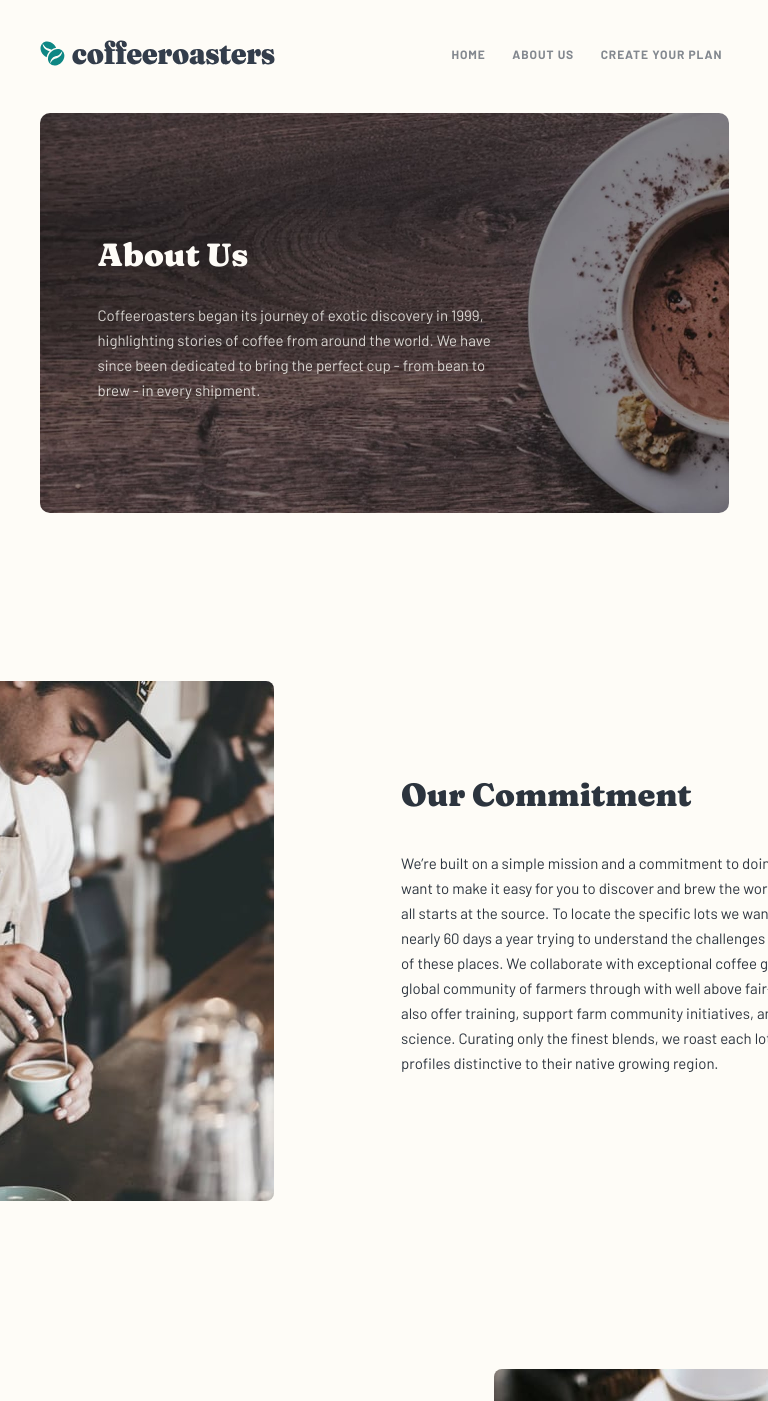
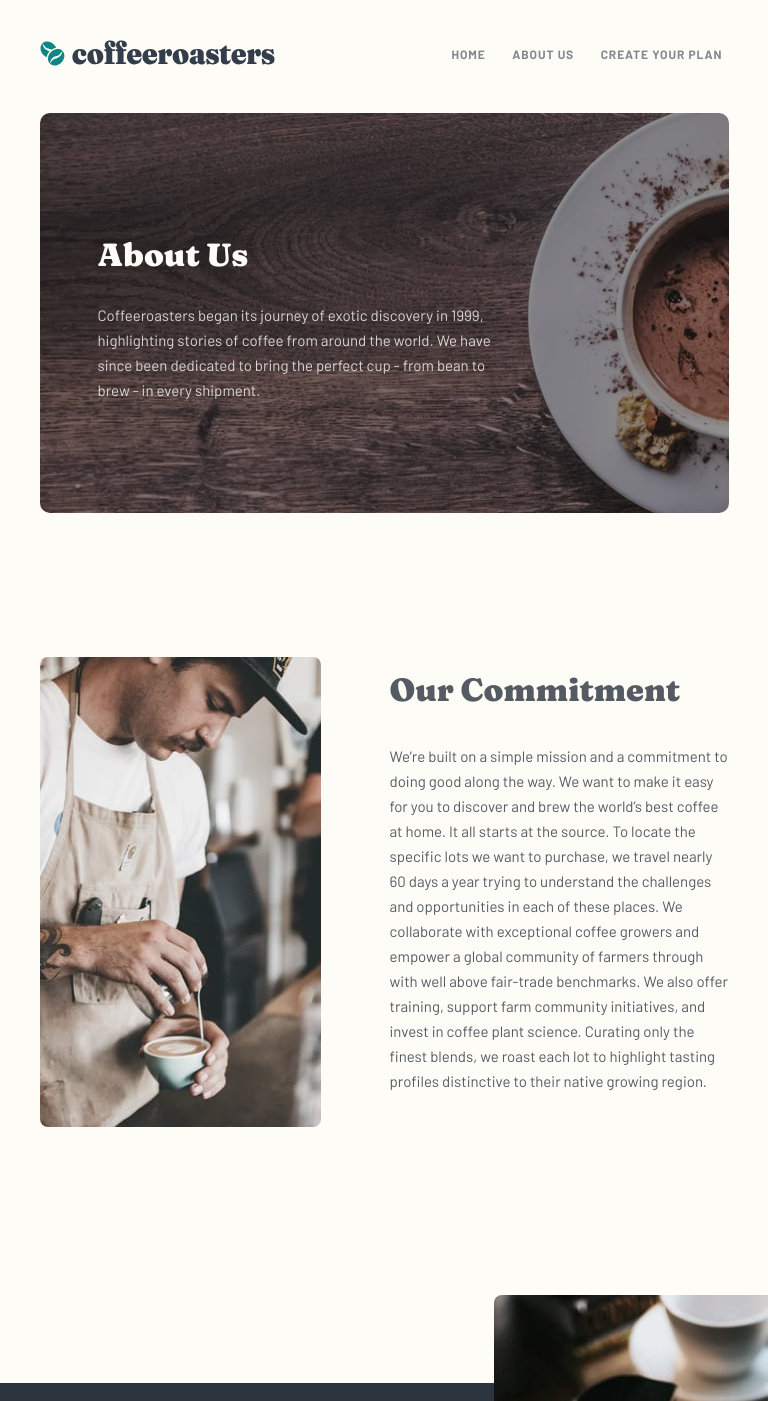
Before and after one commit to danielopq/Coffeeroasters, a React (Vite) app: page /aboutus in a window 768 px wide. Shown: the top 1401 px of the page. Built offline with nearby package versions, Linux system fonts and the light colour scheme.

Commit message:
aboutUsCommitment.css - tablet version done

```diff
--- a/src/components/aboutUs/aboutUsCommitment/aboutUsCommitment.css
+++ b/src/components/aboutUs/aboutUsCommitment/aboutUsCommitment.css
@@ -19,8 +19,33 @@
 #commitmentText{
     width: 538px;
     height: 340px;
+    opacity: 0.8;
 }
 
 #commitmentText p{
     margin-top: 32px;
 }
+
+/*############################## TABLET VERSION ##############################*/
+
+@media (min-width: 768px) and (max-width: 1024px) {
+    #aboutUsCommitment{
+        width: 689px;
+        height: 470px;
+        margin-top: 144px;
+    }
+
+    #commitmentPic{
+        width: 281px;
+        background: url('./img/tablet-commitment.jpg') center/281px;
+    }
+
+    #commitmentText{
+        width: 339px;
+        height: 453px;
+    }
+
+    #commitmentText p{
+        margin-top: 30px;
+    }
+}
```
